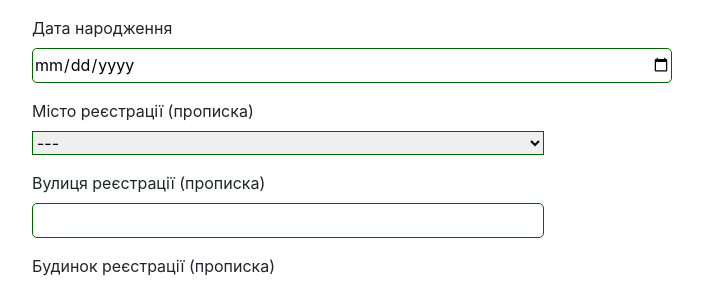
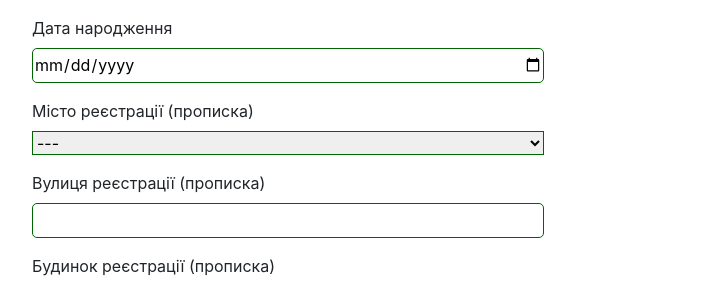
Before and after one commit to aodarc/final_project, a Django app: template apps/user_profile/templates/add_child.html in a window 1280 px wide. Shown: the part 1468-1750 px from the top of the page, without its empty margins (288-991 px from the left). Run offline with Django 3.2, Linux system fonts and the light colour scheme; the template is opened without the code that fills it, so the values that code supplies are empty; some libraries are stand-ins or nearby versions.

Commit message:
decoration of html form

```diff
--- a/apps/user_profile/static/css/add_child.css
+++ b/apps/user_profile/static/css/add_child.css
@@ -1,9 +1,13 @@
 input {
     border: 1px solid #006400;
     border-radius: 5px;
-    width: 100%;
+
     display: block;
     height: 35px;
+}
+
+#birthday {
+    width: 80%;
 }
 
 input[type=text],
```
